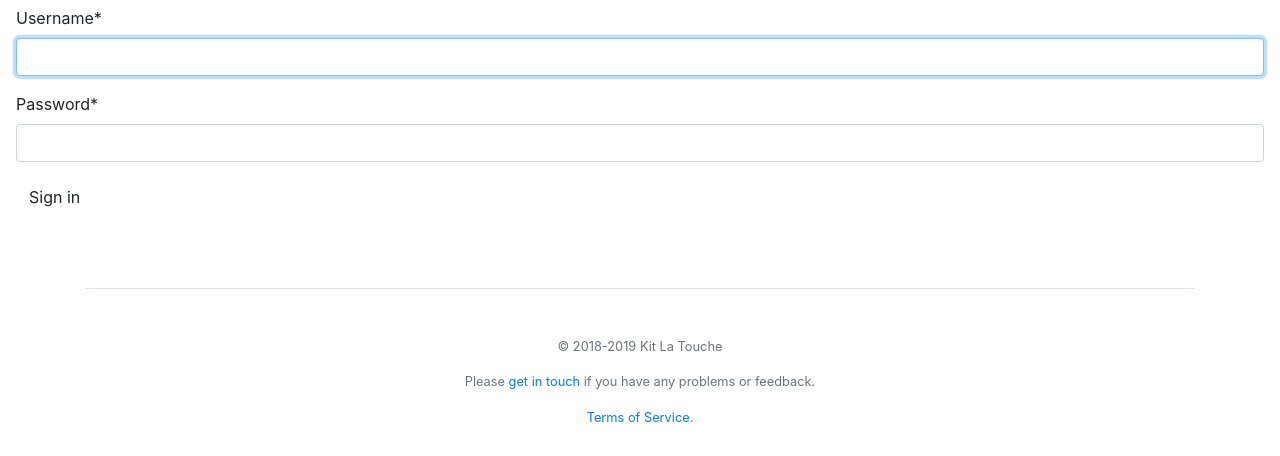
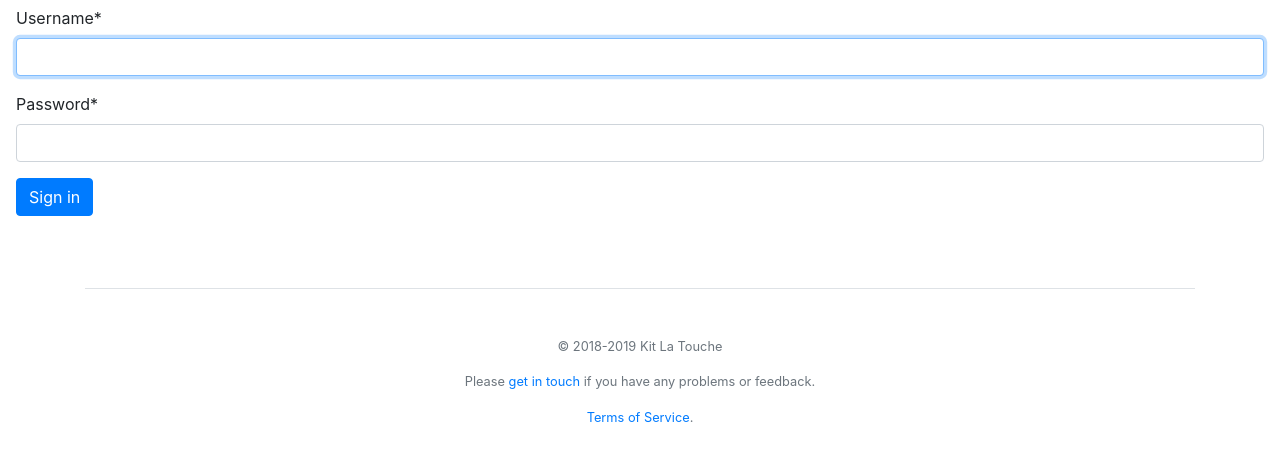
Before and after one commit to wlonk/wheretofind.me, a Django app: page /accounts/login/ in a window 1280 px wide. Shown: the part 204-660 px from the top of the page. Run offline with Django 3.2, Linux system fonts and the light colour scheme; some libraries are stand-ins or nearby versions.

Commit message:
Style some buttons

```diff
--- a/templates/django_registration/registration_form.html
+++ b/templates/django_registration/registration_form.html
@@ -6,6 +6,6 @@
 <form method="post" action="{% url "django_registration_register" %}">
   {% csrf_token %}
   {{ form|crispy }}
-  <input type="submit" class="btn" value="Sign up">
+  <input type="submit" class="btn btn-primary" value="Sign up">
 </form>
 {% endblock "main" %}
--- a/templates/registration/login.html
+++ b/templates/registration/login.html
@@ -5,6 +5,6 @@
 <form method="post" action="{% url "login" %}">
   {% csrf_token %}
   {{ form|crispy }}
-  <input type="submit" class="btn" value="Sign in">
+  <input type="submit" class="btn btn-primary" value="Sign in">
 </form>
 {% endblock "main" %}
```
